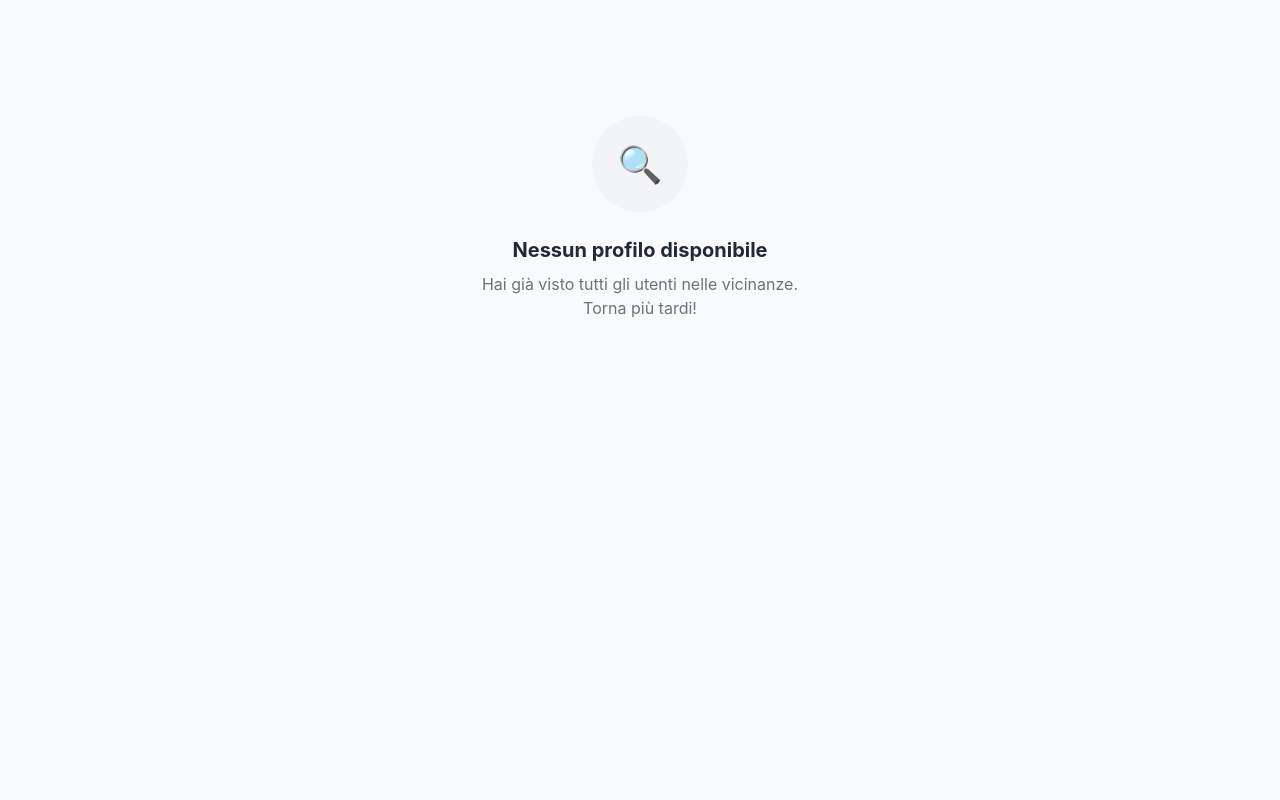
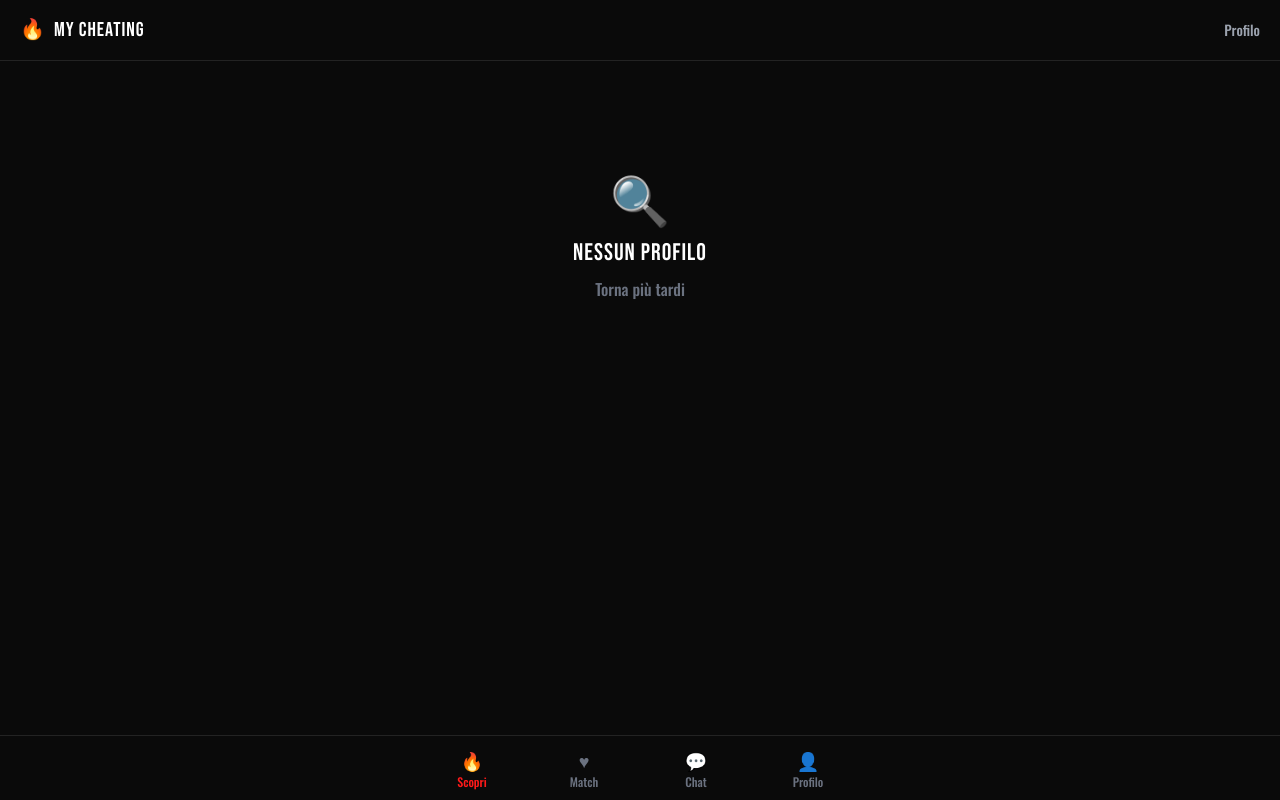
Before and after one commit to LesathX/spark-dating, a FastAPI app: template templates/discover.html in a window 1280 px wide. Run offline with FastAPI, Linux system fonts and the light colour scheme; the template is opened without the code that fills it, so the values that code supplies are empty; some libraries are stand-ins or nearby versions.

Commit message:
Refactor discover.html layout and content

```diff
--- a/templates/discover.html
+++ b/templates/discover.html
@@ -1,105 +1,104 @@
-{% extends "base.html" %}
-{% block title %}Scopri - Spark{% endblock %}
+<!DOCTYPE html>
+<html lang="it">
+<head>
+    <meta charset="UTF-8">
+    <meta name="viewport" content="width=device-width, initial-scale=1.0">
+    <title>Scopri – MyCheating</title>
+    <link href="https://fonts.googleapis.com/css2?family=Oswald:wght@500;600;700&family=Bebas+Neue&display=swap" rel="stylesheet">
+    <script src="https://cdn.tailwindcss.com"></script>
+    <style>
+        body { background-color: #0a0a0a; font-family: 'Oswald', sans-serif; }
+        .font-hot { font-family: 'Bebas Neue', sans-serif; letter-spacing: 1px; }
+        .btn-red { background: #ff1a1a; }
+        .btn-like { background: #22c55e; }
+        .btn-dislike { background: #ff1a1a; }
+        .text-red-pure { color: #ff1a1a; }
+    </style>
+</head>
+<body class="text-white min-h-screen pb-24">
 
-{% block content %}
+    <!-- Top bar -->
+    <div class="flex items-center justify-between px-5 py-4 border-b border-white/10">
+        <div class="font-hot text-xl tracking-wider flex items-center gap-2">
+            <span class="text-red-pure">🔥</span> MY CHEATING
+        </div>
+        <a href="/profile" class="text-sm text-gray-400">Profilo</a>
+    </div>
+
+    <div class="max-w-md mx-auto px-4 py-8">
         {% if candidate %}
-<div class="bg-white rounded-3xl card-shadow overflow-hidden">
-    <!-- Foto / Avatar -->
-    <div class="relative h-80 bg-gradient-to-br from-spark-400 via-rose-400 to-orange-400 flex items-center justify-center">
-        {% if candidate.foto_principale_url %}
-            <img src="{{ candidate.foto_principale_url }}" alt="Foto" class="w-full h-full object-cover">
-        {% else %}
-            <div class="text-white text-8xl font-bold opacity-90 select-none">
+        <div class="bg-white/5 border border-white/10 rounded-2xl overflow-hidden">
+            <!-- Avatar -->
+            <div class="h-80 bg-gradient-to-br from-red-900/40 to-black flex items-center justify-center relative">
+                <div class="text-white text-8xl font-hot opacity-90">
                     {{ candidate.nome[0] | upper }}
                 </div>
-        {% endif %}
-
-        <!-- Badge online -->
                 {% if candidate.is_online %}
-        <div class="absolute top-4 right-4 bg-black/40 backdrop-blur-sm text-white text-xs font-medium px-3 py-1 rounded-full flex items-center gap-1.5">
-            <span class="w-2 h-2 bg-green-400 rounded-full animate-pulse"></span>
-            Online
+                <div class="absolute top-4 right-4 bg-green-500 text-white text-xs font-bold px-3 py-1 rounded-full">
+                    ONLINE
                 </div>
                 {% endif %}
             </div>
 
             <div class="p-6">
                 <div class="flex items-baseline gap-2 mb-1">
-            <h2 class="text-2xl font-bold text-gray-900">{{ candidate.nome }}</h2>
-            <span class="text-xl text-gray-400 font-medium">{{ candidate.eta }}</span>
+                    <h2 class="font-hot text-3xl tracking-wide">{{ candidate.nome }}</h2>
+                    <span class="text-gray-400 text-xl">{{ candidate.eta }}</span>
                 </div>
-
                 {% if candidate.citta %}
-        <p class="text-gray-500 text-sm mb-4 flex items-center gap-1">
-            <svg class="w-4 h-4" fill="none" stroke="currentColor" viewBox="0 0 24 24"><path stroke-linecap="round" stroke-linejoin="round" stroke-width="2" d="M17.657 16.657L13.414 20.9a1.998 1.998 0 01-2.827 0l-4.244-4.243a8 8 0 1111.314 0z"/><path stroke-linecap="round" stroke-linejoin="round" stroke-width="2" d="M15 11a3 3 0 11-6 0 3 3 0 016 0z"/></svg>
-            {{ candidate.citta }}
-        </p>
+                <p class="text-gray-500 text-sm mb-4">📍 {{ candidate.citta }}</p>
                 {% endif %}
-
                 {% if candidate.bio %}
-        <p class="text-gray-700 leading-relaxed mb-5">{{ candidate.bio }}</p>
+                <p class="text-gray-300 mb-5 leading-relaxed">{{ candidate.bio }}</p>
                 {% endif %}
-
                 {% if candidate.interessi %}
-        <div class="flex flex-wrap gap-2 mb-5">
+                <div class="flex flex-wrap gap-2 mb-6">
                     {% for i in candidate.interessi %}
-            <span class="bg-spark-50 text-spark-600 text-xs font-semibold px-3.5 py-1.5 rounded-full">{{ i }}</span>
+                    <span class="bg-red-500/20 text-red-pure text-xs font-medium px-3 py-1 rounded-full">{{ i }}</span>
                     {% endfor %}
                 </div>
                 {% endif %}
-
-        <div class="flex flex-wrap gap-3 text-sm text-gray-500">
-            {% if candidate.cerca %}
-            <span class="bg-gray-100 px-3 py-1 rounded-full">🎯 {{ candidate.cerca }}</span>
-            {% endif %}
-            {% if candidate.altezza %}
-            <span class="bg-gray-100 px-3 py-1 rounded-full">{{ candidate.altezza }} cm</span>
-            {% endif %}
-        </div>
             </div>
 
-    <!-- Pulsanti azione -->
-    <div class="flex justify-center items-center gap-5 pb-8 px-6">
-        <!-- Dislike -->
+            <!-- Pulsanti -->
+            <div class="flex justify-center gap-6 pb-8">
                 <form method="post" action="/swipe">
                     <input type="hidden" name="to_user_id" value="{{ candidate.id }}">
                     <input type="hidden" name="tipo" value="dislike">
-            <button type="submit"
-                    class="w-[68px] h-[68px] rounded-full btn-dislike text-white text-2xl shadow-lg shadow-red-200 active:scale-90 transition flex items-center justify-center">
-                ✕
-            </button>
+                    <button class="w-16 h-16 rounded-full btn-dislike text-white text-2xl flex items-center justify-center">✕</button>
                 </form>
-
-        <!-- Superlike -->
-        <form method="post" action="/swipe">
-            <input type="hidden" name="to_user_id" value="{{ candidate.id }}">
-            <input type="hidden" name="tipo" value="superlike">
-            <button type="submit"
-                    class="w-14 h-14 rounded-full btn-super text-white text-xl shadow-lg shadow-blue-200 active:scale-90 transition flex items-center justify-center">
-                ★
-            </button>
-        </form>
-
-        <!-- Like -->
                 <form method="post" action="/swipe">
                     <input type="hidden" name="to_user_id" value="{{ candidate.id }}">
                     <input type="hidden" name="tipo" value="like">
-            <button type="submit"
-                    class="w-[68px] h-[68px] rounded-full btn-like text-white text-2xl shadow-lg shadow-green-200 active:scale-90 transition flex items-center justify-center">
-                ♥
-            </button>
+                    <button class="w-16 h-16 rounded-full btn-like text-white text-2xl flex items-center justify-center">♥</button>
                 </form>
             </div>
         </div>
         {% else %}
-<div class="text-center py-24">
-    <div class="w-24 h-24 mx-auto mb-6 rounded-full bg-gray-100 flex items-center justify-center text-4xl">
-        🔍
-    </div>
-    <h2 class="text-xl font-bold text-gray-800 mb-2">Nessun profilo disponibile</h2>
-    <p class="text-gray-500 max-w-xs mx-auto">
-        Hai già visto tutti gli utenti nelle vicinanze. Torna più tardi!
-    </p>
+        <div class="text-center py-20">
+            <div class="text-5xl mb-4">🔍</div>
+            <h2 class="font-hot text-2xl mb-2">Nessun profilo</h2>
+            <p class="text-gray-500">Torna più tardi</p>
         </div>
         {% endif %}
-{% endblock %}
+    </div>
+
+    <!-- Bottom nav -->
+    <nav class="fixed bottom-0 left-0 right-0 bg-[#0a0a0a] border-t border-white/10">
+        <div class="max-w-md mx-auto grid grid-cols-4 h-16 text-xs">
+            <a href="/discover" class="flex flex-col items-center justify-center text-red-pure">
+                <span class="text-lg">🔥</span> Scopri
+            </a>
+            <a href="/matches" class="flex flex-col items-center justify-center text-gray-500">
+                <span class="text-lg">♥</span> Match
+            </a>
+            <a href="/notifications" class="flex flex-col items-center justify-center text-gray-500">
+                <span class="text-lg">💬</span> Chat
+            </a>
+            <a href="/profile" class="flex flex-col items-center justify-center text-gray-500">
+                <span class="text-lg">👤</span> Profilo
+            </a>
+        </div>
+    </nav>
+</body>
+</html>
```
Lines whose indentation alone changed are shown as unchanged.
